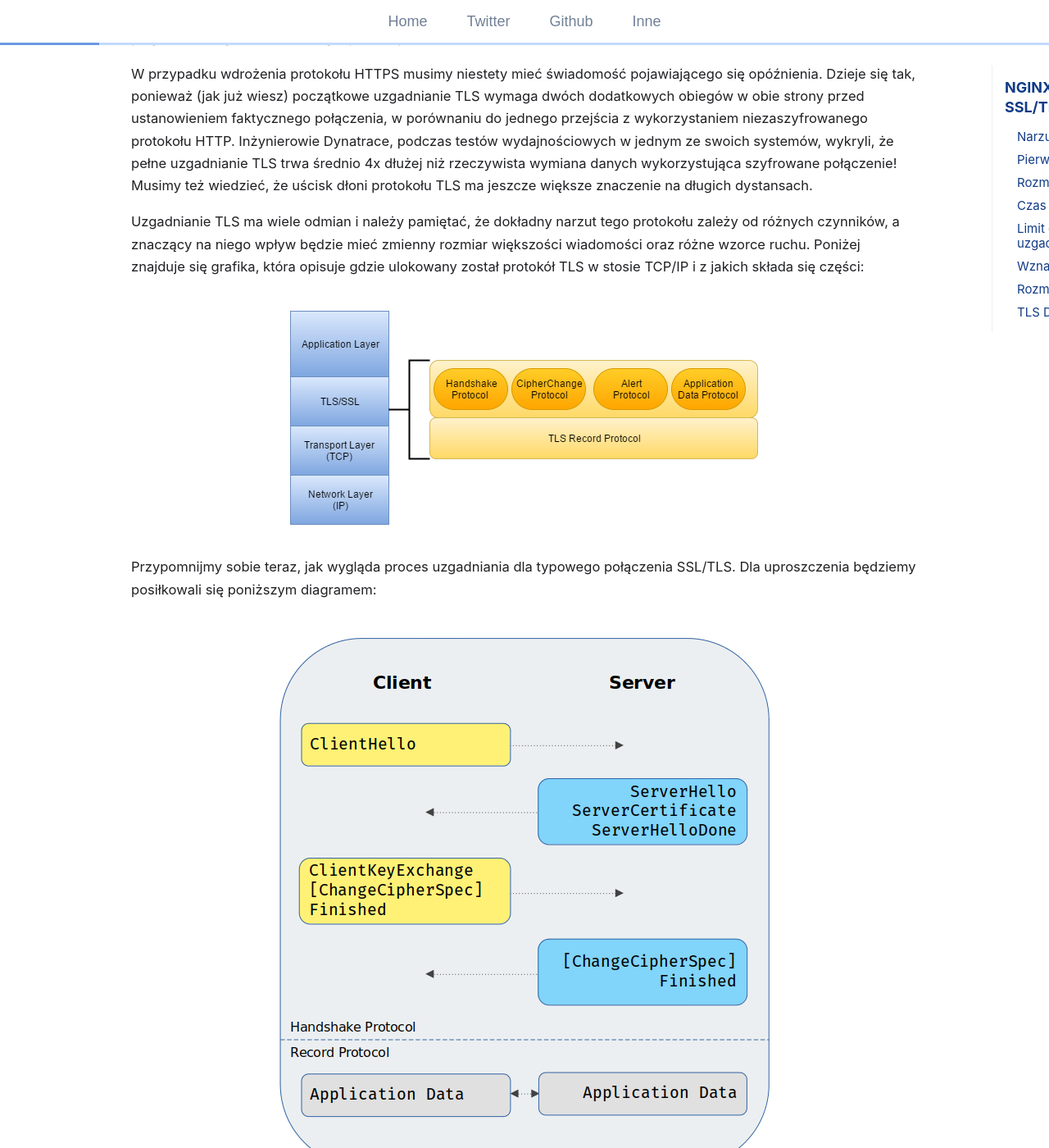
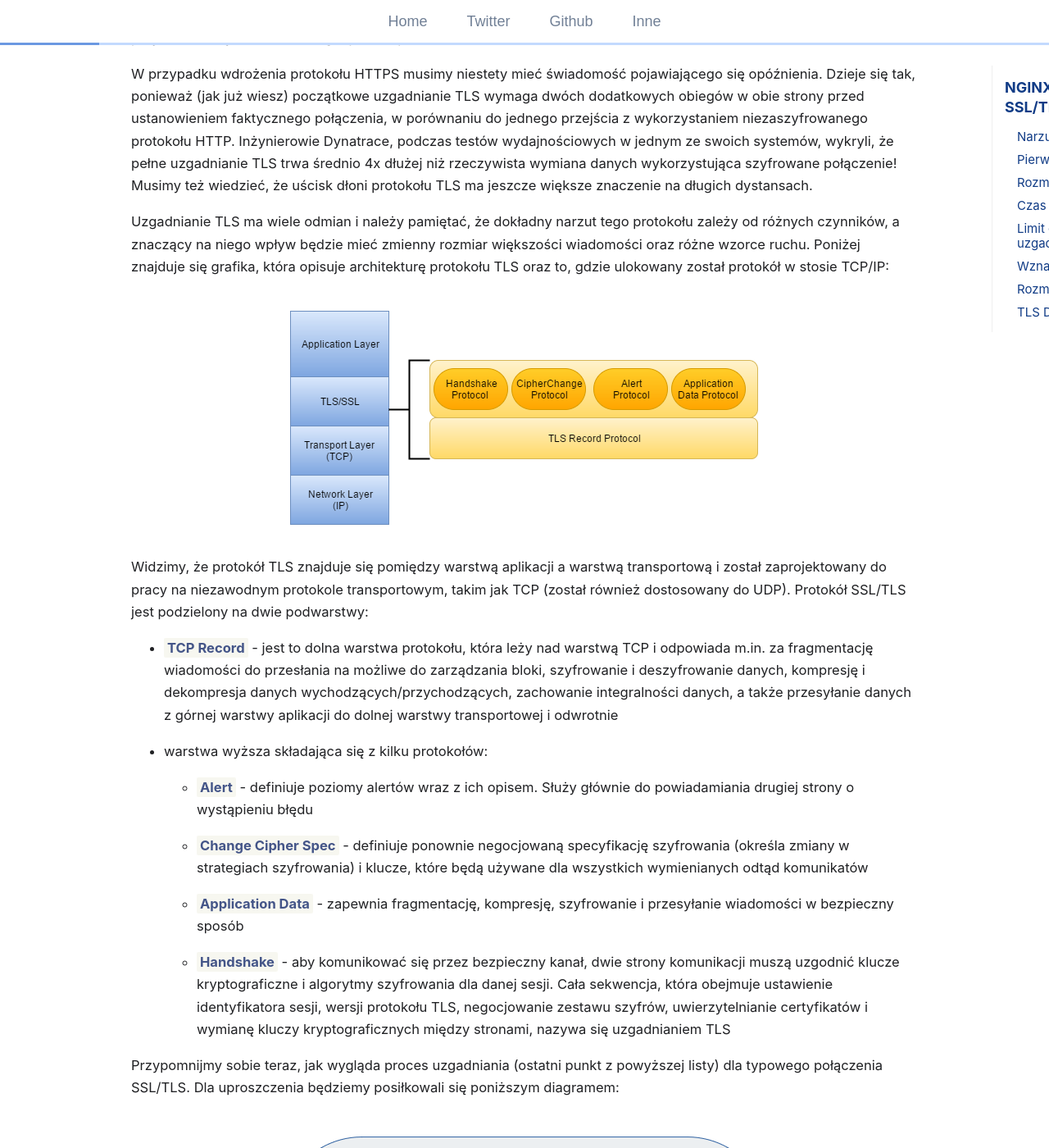
Before and after one commit to git04112019/trimstray.github.io, a Jekyll site: the page built from _posts/2019-07-21-nginx-optymalizacja_sesji_ssl-tls.md, in a window 1280 px wide and 1400 px high, scrolled down 2335 px. Shown: the whole window at 82% size. Built offline with Jekyll 4.4.1, drawn with Linux system fonts in a browser that asks for light colours; comment, search, counter and statistics services are not loaded.

Commit message:
uncommited changes - signed-off-by: trimstray <trimstray@gmail.com>

```diff
--- a/_posts/2019-07-21-nginx-optymalizacja_sesji_ssl-tls.md
+++ b/_posts/2019-07-21-nginx-optymalizacja_sesji_ssl-tls.md
@@ -35,13 +35,27 @@ Ponieważ HTTPS stał się de facto standardem całej komunikacji internetowej w
 
 W przypadku wdrożenia protokołu HTTPS musimy niestety mieć świadomość pojawiającego się opóźnienia. Dzieje się tak, ponieważ (jak już wiesz) początkowe uzgadnianie TLS wymaga dwóch dodatkowych obiegów w obie strony przed ustanowieniem faktycznego połączenia, w porównaniu do jednego przejścia z wykorzystaniem niezaszyfrowanego protokołu HTTP. Inżynierowie Dynatrace, podczas testów wydajnościowych w jednym ze swoich systemów, wykryli, że pełne uzgadnianie TLS trwa średnio 4x dłużej niż rzeczywista wymiana danych wykorzystująca szyfrowane połączenie! Musimy też wiedzieć, że uścisk dłoni protokołu TLS ma jeszcze większe znaczenie na długich dystansach.
 
-Uzgadnianie TLS ma wiele odmian i należy pamiętać, że dokładny narzut tego protokołu zależy od różnych czynników, a znaczący na niego wpływ będzie mieć zmienny rozmiar większości wiadomości oraz różne wzorce ruchu. Poniżej znajduje się grafika, która opisuje gdzie ulokowany został protokół TLS w stosie TCP/IP i z jakich składa się części:
+Uzgadnianie TLS ma wiele odmian i należy pamiętać, że dokładny narzut tego protokołu zależy od różnych czynników, a znaczący na niego wpływ będzie mieć zmienny rozmiar większości wiadomości oraz różne wzorce ruchu. Poniżej znajduje się grafika, która opisuje architekturę protokołu TLS oraz to, gdzie ulokowany został protokół w stosie TCP/IP:
 
 <p align="center">
   <img src="/assets/img/posts/tls1.png">
 </p>
 
-Przypomnijmy sobie teraz, jak wygląda proces uzgadniania dla typowego połączenia SSL/TLS. Dla uproszczenia będziemy posiłkowali się poniższym diagramem:
+Widzimy, że protokół TLS znajduje się pomiędzy warstwą aplikacji a warstwą transportową i został zaprojektowany do pracy na niezawodnym protokole transportowym, takim jak TCP (został również dostosowany do UDP). Protokół SSL/TLS jest podzielony na dwie podwarstwy:
+
+- <span class="h-a">TCP Record</span> - jest to dolna warstwa protokołu, która leży nad warstwą TCP i odpowiada m.in. za fragmentację wiadomości do przesłania na możliwe do zarządzania bloki, szyfrowanie i deszyfrowanie danych, kompresję i dekompresja danych wychodzących/przychodzących, zachowanie integralności danych, a także przesyłanie danych z górnej warstwy aplikacji do dolnej warstwy transportowej i odwrotnie
+
+- warstwa wyższa składająca się z kilku protokołów:
+
+  - <span class="h-a">Alert</span> - definiuje poziomy alertów wraz z ich opisem. Służy głównie do powiadamiania drugiej strony o wystąpieniu błędu
+
+  - <span class="h-a">Change Cipher Spec</span> - definiuje ponownie negocjowaną specyfikację szyfrowania (określa zmiany w strategiach szyfrowania) i klucze, które będą używane dla wszystkich wymienianych odtąd komunikatów
+
+  - <span class="h-a">Application Data</span> - zapewnia fragmentację, kompresję, szyfrowanie i przesyłanie wiadomości w bezpieczny sposób
+
+  - <span class="h-a">Handshake</span> - aby komunikować się przez bezpieczny kanał, dwie strony komunikacji muszą uzgodnić klucze kryptograficzne i algorytmy szyfrowania dla danej sesji. Cała sekwencja, która obejmuje ustawienie identyfikatora sesji, wersji protokołu TLS, negocjowanie zestawu szyfrów, uwierzytelnianie certyfikatów i wymianę kluczy kryptograficznych między stronami, nazywa się uzgadnianiem TLS
+
+Przypomnijmy sobie teraz, jak wygląda proces uzgadniania (ostatni punkt z powyższej listy) dla typowego połączenia SSL/TLS. Dla uproszczenia będziemy posiłkowali się poniższym diagramem:
 
 <p align="center">
   <img src="/assets/img/posts/tls_handshake_length.png">
```
